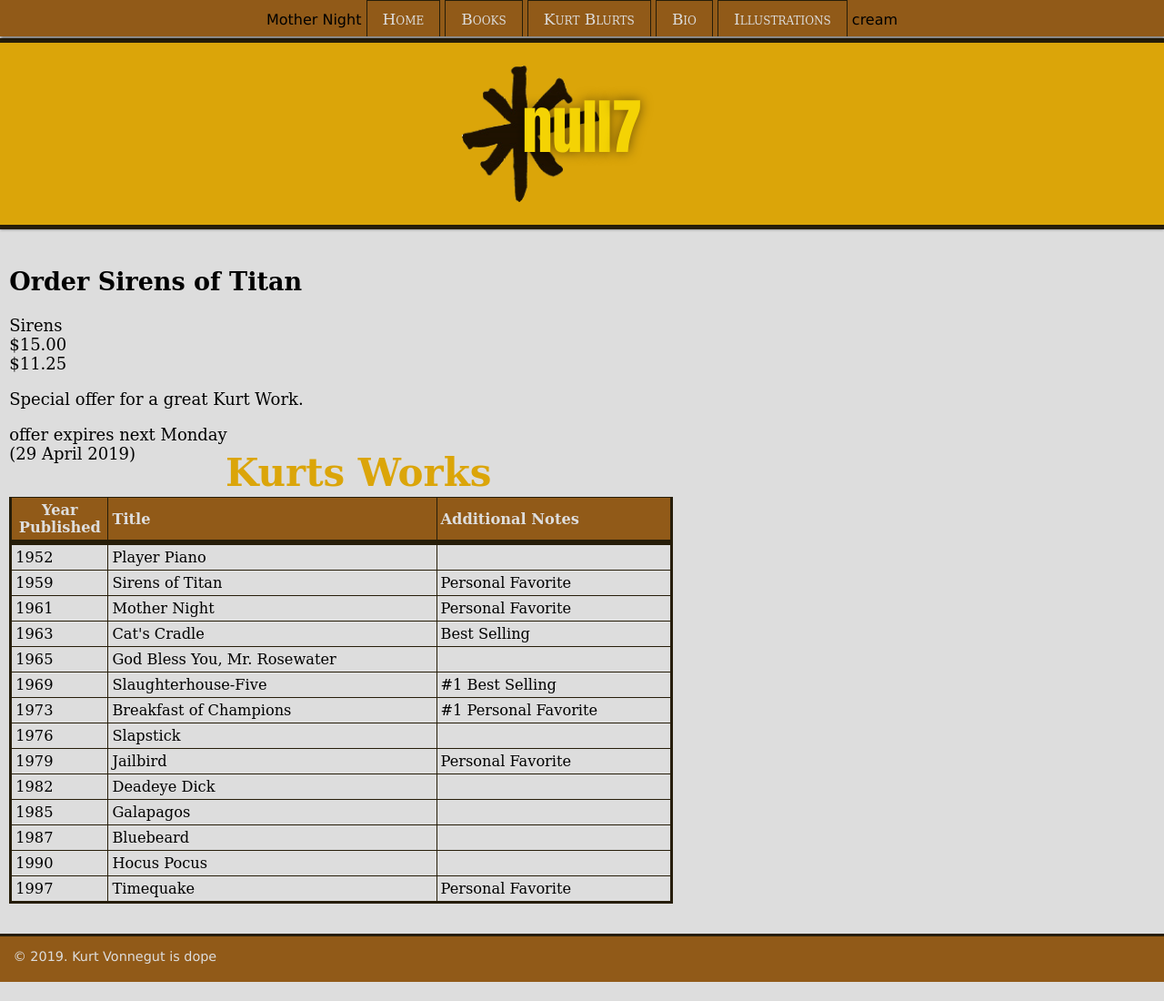
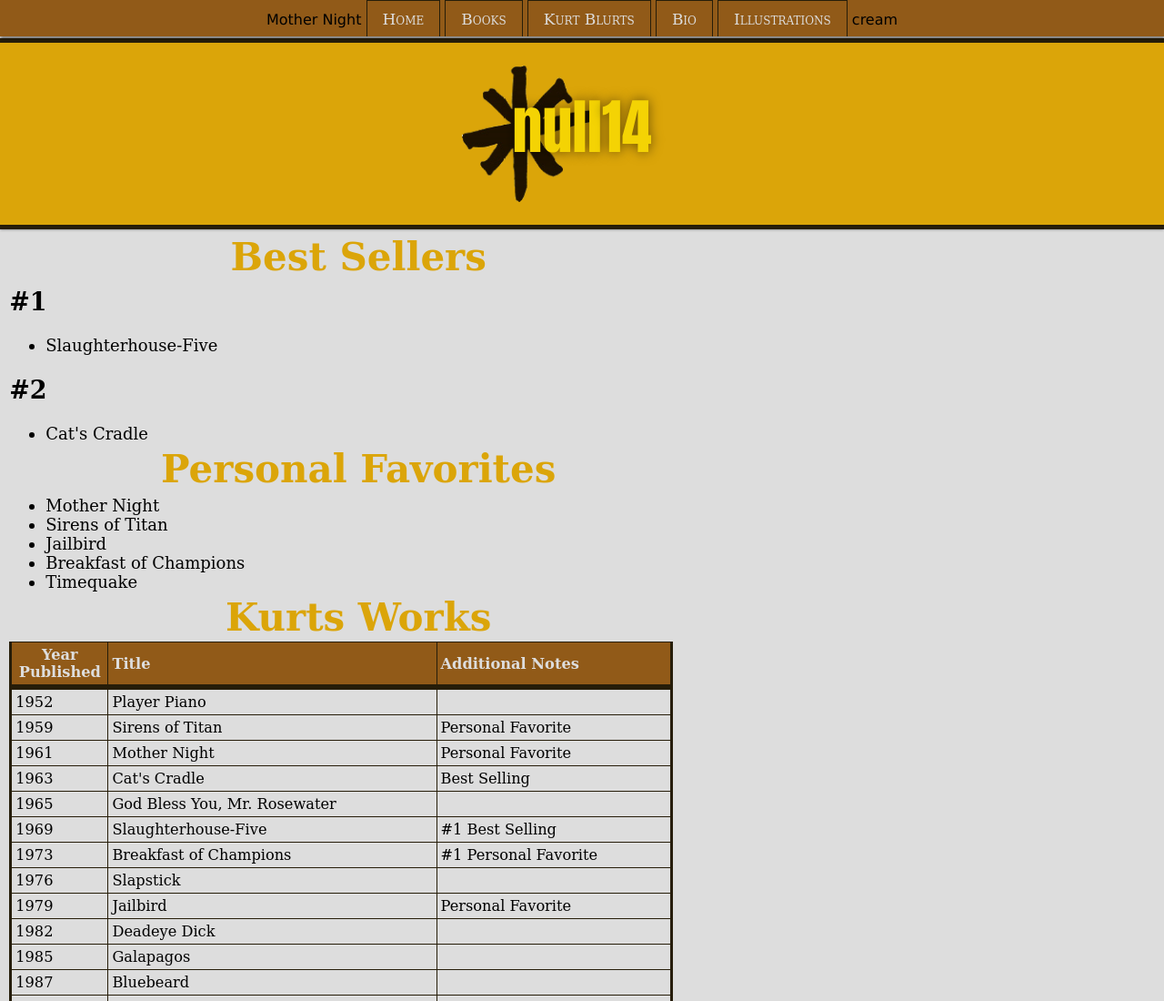
Before and after one commit to DuncanChristian/DuncanChristian.github.io, a plain HTML site: page books.html in a window 1280 px wide. Shown: the top 1100 px of the page at 91% size. Drawn offline with Linux system fonts and the light colour scheme.

Commit message:
Add files via upload

```diff
--- a/books.html
+++ b/books.html
@@ -31,15 +31,33 @@
 <main><!-- InstanceBeginEditable name="sidebar1" -->
 <!-- InstanceEndEditable --><!-- InstanceBeginEditable name="main_content" -->
 <section>
-  <div id = "info">
-	<h2>Order Sirens of Titan</h2>
-	<div id = "bookName">Sirens</div>
-	<div id = "bookPrice">$15.00</div>
-	<div id= "specialPrice">$11.25</div>
-	<p>Special offer for a great Kurt Work.</p>
-	<div id = "offerEnds">offer expires next Monday<br>(29 April 2019)</div>
-  </div>
-  <script src="js/example.js"></script>
+	<div class = "page">
+		<h1>Best Sellers</h1>
+		<h2>#1</h2>
+		<ul id = "list">
+			<li id ="item">
+				<a id = "link">Slaughterhouse-Five</a>
+			</li>
+		</ul>
+		<h2>#2</h2>
+		<ul id = "list2">
+			<li id ="item2">
+				<a id = "link2">Cat's Cradle</a>
+			</li>
+		</ul>
+	</div>
+	<script src="js/event-flow.js"></script>
+	<div id = "page">
+	<h1> Personal Favorites</h1>
+	<ul>
+		<li class = "cool">Mother Night</li>
+		<li id = "one" class = "cool">Sirens of Titan</li>
+		<li id = "two" class = "cool">Jailbird</li>
+		<li id = "three" class = "cool">Breakfast of Champions</li>
+		<li class = "cool">Timequake</li>
+	</ul>
+	</div>
+	<script src = "js/example.js"></script>
   <h1>Kurts Works</h1>
   <article>
     <section><p> </p>
```
